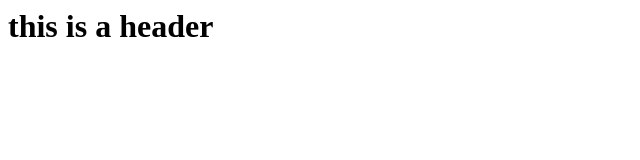
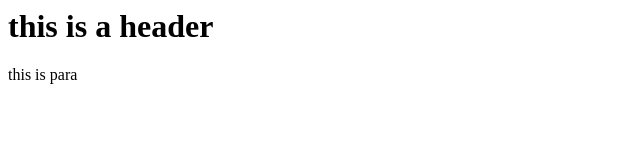
Before and after one commit to soumyashetty24/temp, a website: page index.html in a window 1280 px wide. Shown: the full height of the page, 0-640 px from the left. Drawn offline with Linux system fonts and the light colour scheme.

Commit message:
second commit

```diff
--- a/index.html
+++ b/index.html
@@ -2,6 +2,7 @@
     <head>
         <body>
             <h1>this is a header</h1>
+            <p>this is para</p>
         </body>
     </head>
 </html>
```
Also changed, not shown: package.json (added, +16 -0 lines), 2 other files.
